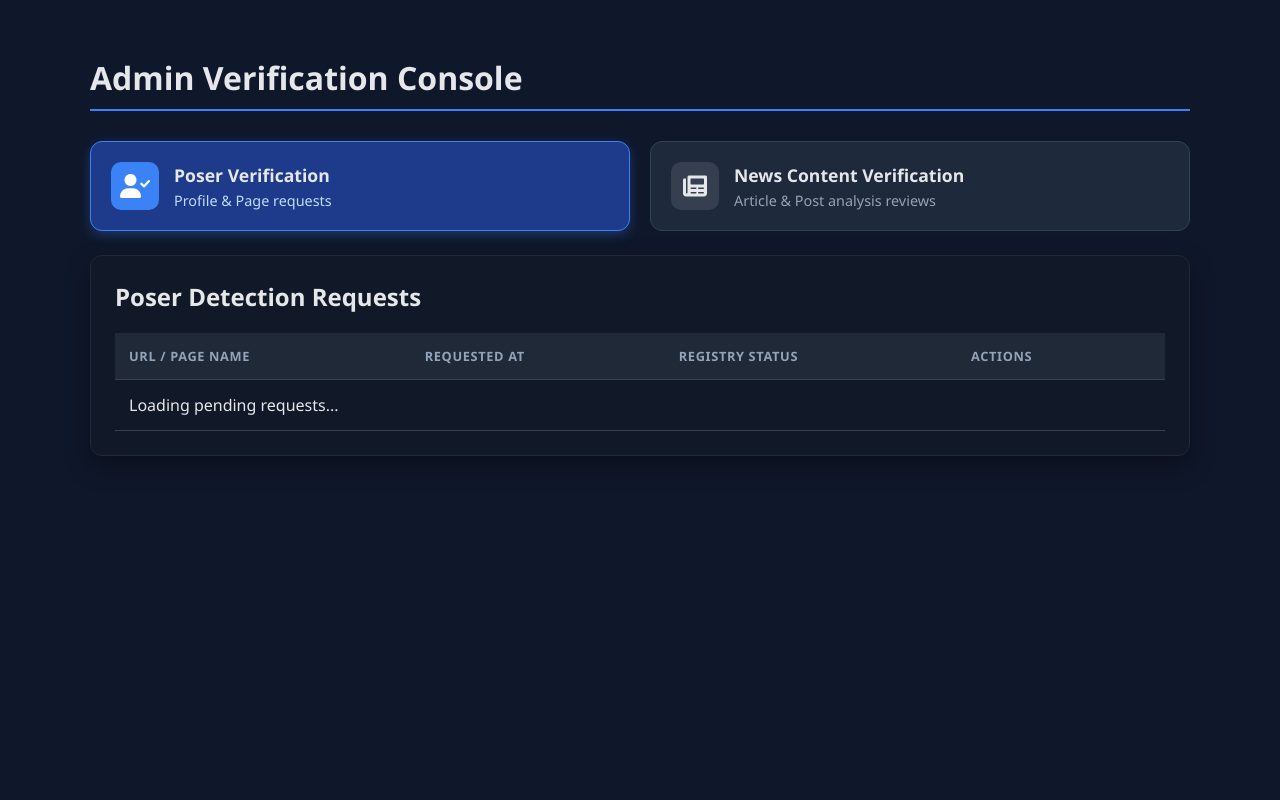
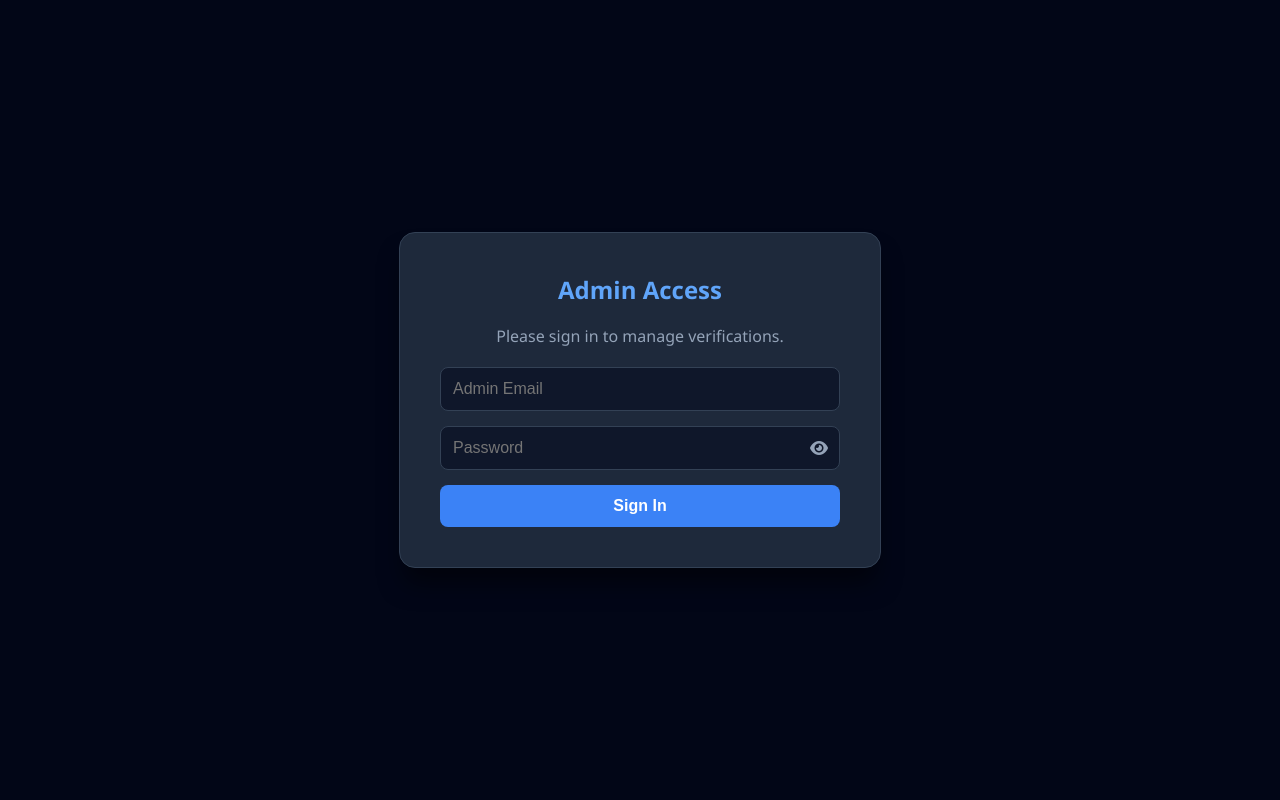
Before and after one commit to MojicaMhace/CrediNews, a PHP site: page /admin.html in a window 1280 px wide. Run offline with PHP 8.4, Linux system fonts and the light colour scheme; some libraries are stand-ins or nearby versions.

Commit message:
- Firestore Rules - Admin Sign In - Verify-News button

```diff
--- a/admin.html
+++ b/admin.html
@@ -6,33 +6,21 @@
     <title>CrediNews - Admin Panel</title>
     <link rel="stylesheet" href="https://cdnjs.cloudflare.com/ajax/libs/font-awesome/6.0.0/css/all.min.css">
     <style>
-        body { font-family: 'Segoe UI', Tahoma, Geneva, Verdana, sans-serif; background-color: #0f172a; color: #e5e7eb; padding: 32px; margin: 0; }
-        .container { max-width: 1100px; margin: 24px auto; }
+        body { font-family: 'Segoe UI', Tahoma, Geneva, Verdana, sans-serif; background-color: #0f172a; color: #e5e7eb; padding: 0; margin: 0; }
+        .container { max-width: 1100px; margin: 24px auto; padding: 0 20px; display: none; /* Hidden by default until login */ }
 
-        .header-title { border-bottom: 2px solid #3b82f6; padding-bottom: 10px; margin-bottom: 30px; }
+        .header-title { border-bottom: 2px solid #3b82f6; padding-bottom: 10px; margin-bottom: 30px; display: flex; justify-content: space-between; align-items: center; }
 
         /* Dashboard Tabs/Panels */
         .dashboard-panels { display: grid; grid-template-columns: 1fr 1fr; gap: 20px; margin-bottom: 24px; }
         .panel-card {
-            background: #1e293b;
-            padding: 20px;
-            border-radius: 12px;
-            border: 1px solid #334155;
-            cursor: pointer;
-            transition: all 0.2s;
-            display: flex;
-            align-items: center;
-            gap: 15px;
+            background: #1e293b; padding: 20px; border-radius: 12px; border: 1px solid #334155;
+            cursor: pointer; transition: all 0.2s; display: flex; align-items: center; gap: 15px;
         }
         .panel-card:hover { transform: translateY(-2px); border-color: #60a5fa; }
         .panel-card.active { background: #1e3a8a; border-color: #3b82f6; box-shadow: 0 4px 12px rgba(59, 130, 246, 0.3); }
-
         .panel-icon { width: 48px; height: 48px; background: rgba(255,255,255,0.1); border-radius: 10px; display: flex; align-items: center; justify-content: center; font-size: 24px; }
         .active .panel-icon { background: #3b82f6; color: white; }
-
-        .panel-info h3 { margin: 0; font-size: 1.1rem; }
-        .panel-info p { margin: 4px 0 0; color: #94a3b8; font-size: 0.9rem; }
-        .active .panel-info p { color: #bfdbfe; }
 
         /* Queue Container */
         .queue-section { background: #111827; padding: 24px; border-radius: 12px; box-shadow: 0 10px 25px rgba(0,0,0,0.35); border: 1px solid #1f2937; display: none; }
@@ -49,6 +37,7 @@
         .btn-approve { background-color: #16a34a; color: white; margin-right: 6px; }
         .btn-reject { background-color: #ef4444; color: white; }
         .btn:hover { filter: brightness(1.15); }
+        .btn-logout { background-color: #ef4444; color: white; padding: 8px 16px; font-size: 0.9rem; }
 
         .badge { display:inline-block; padding:4px 10px; border-radius:999px; font-size:0.75rem; font-weight:700; }
         .badge-verified { background:rgba(34,197,94,0.2); color:#4ade80; border:1px solid rgba(34,197,94,0.3); }
@@ -56,15 +45,77 @@
         .badge-news { background:rgba(59,130,246,0.2); color:#60a5fa; border:1px solid rgba(59,130,246,0.3); }
 
         a.link-item { color: #60a5fa; text-decoration: none; font-weight: 500; display: block; max-width: 300px; white-space: nowrap; overflow: hidden; text-overflow: ellipsis; }
-        a.link-item:hover { text-decoration: underline; color: #93c5fd; }
+
+        /* --- LOGIN MODAL STYLES --- */
+        #login-overlay {
+            position: fixed; top: 0; left: 0; width: 100%; height: 100%;
+            background: #020617; display: flex; align-items: center; justify-content: center; z-index: 1000;
+        }
+        .login-box {
+            background: #1e293b; padding: 40px; border-radius: 16px; width: 100%; max-width: 400px;
+            box-shadow: 0 20px 25px -5px rgba(0, 0, 0, 0.5); border: 1px solid #334155; text-align: center;
+        }
+        .login-input {
+            width: 100%; padding: 12px; margin-bottom: 15px; background: #0f172a; border: 1px solid #334155;
+            color: white; border-radius: 8px; box-sizing: border-box; font-size: 1rem;
+        }
+        .login-input:focus { border-color: #3b82f6; outline: none; }
+        .login-btn-submit {
+            width: 100%; padding: 12px; background: #3b82f6; color: white; border: none; border-radius: 8px;
+            font-size: 1rem; font-weight: bold; cursor: pointer; transition: background 0.2s;
+        }
+        .login-btn-submit:hover { background: #2563eb; }
+        .error-msg { color: #ef4444; margin-top: 10px; font-size: 0.9rem; display: none; }
+
+        /* --- NEW: PASSWORD WRAPPER STYLES --- */
+        .password-wrapper {
+            position: relative;
+            width: 100%;
+            margin-bottom: 15px;
+        }
+        .password-wrapper input {
+            margin-bottom: 0; /* Margin handled by wrapper */
+            padding-right: 40px; /* Space for the eye icon */
+        }
+        .toggle-password {
+            position: absolute;
+            right: 12px;
+            top: 50%;
+            transform: translateY(-50%);
+            color: #94a3b8;
+            cursor: pointer;
+            font-size: 1rem;
+        }
+        .toggle-password:hover { color: #e2e8f0; }
 
         @keyframes fadeIn { from { opacity: 0; transform: translateY(5px); } to { opacity: 1; transform: translateY(0); } }
     </style>
 </head>
 <body>
 
-<div class="container">
-    <h1 class="header-title">Admin Verification Console</h1>
+<div id="login-overlay">
+    <div class="login-box">
+        <h2 style="margin-top:0; color:#60a5fa;">Admin Access</h2>
+        <p style="color:#94a3b8; margin-bottom:20px;">Please sign in to manage verifications.</p>
+        <form id="loginForm">
+            <input type="email" id="adminEmail" class="login-input" placeholder="Admin Email" required>
+
+            <div class="password-wrapper">
+                <input type="password" id="adminPassword" class="login-input" placeholder="Password" required>
+                <i class="fas fa-eye toggle-password" id="togglePassword"></i>
+            </div>
+
+            <button type="submit" class="login-btn-submit">Sign In</button>
+            <div id="loginError" class="error-msg"></div>
+        </form>
+    </div>
+</div>
+
+<div class="container" id="mainContainer">
+    <div class="header-title">
+        <h1 style="margin:0;">Admin Verification Console</h1>
+        <button id="logoutBtn" class="btn btn-logout">Logout <i class="fas fa-sign-out-alt"></i></button>
+    </div>
 
     <div class="dashboard-panels">
         <div class="panel-card active" onclick="switchTab('poser')">
@@ -120,37 +171,109 @@
 </div>
 
 <script type="module">
-    // 1. AUTH
-    const secret = prompt("Enter Admin Password:");
-    if(secret !== "CrediNews_040412") {
-        document.body.innerHTML = "<h1 style='color:red; text-align:center; margin-top:50px;'>ACCESS DENIED</h1>";
-        throw new Error("Wrong Password");
-    }
-
-    // 2. FIREBASE IMPORTS
+    // 1. FIREBASE IMPORTS
     import { initializeApp } from "https://www.gstatic.com/firebasejs/10.7.1/firebase-app.js";
+    import { getAuth, signInWithEmailAndPassword, onAuthStateChanged, signOut } from "https://www.gstatic.com/firebasejs/10.7.1/firebase-auth.js";
     import { getFirestore, collection, getDocs, addDoc, deleteDoc, doc, serverTimestamp, query, where, updateDoc }
     from "https://www.gstatic.com/firebasejs/10.7.1/firebase-firestore.js";
 
-    // 3. CONFIG
+    // 2. CONFIG - UPDATED TO C6433
     const firebaseConfig = {
-        apiKey: "AIzaSyBB-DI9bjMXFx4-DFw2Nbr5F4Av7YCgM2U",
-        authDomain: "credinews-2e5c0.firebaseapp.com",
-        projectId: "credinews-2e5c0",
-        storageBucket: "credinews-2e5c0.firebasestorage.app",
-        messagingSenderId: "862665853708",
-        appId: "1:862665853708:web:bb9dcef6418920df7c1729"
+      apiKey: "AIzaSyCjjNo-ljRh-STMj5ZvKR8m29tAX2fRWkE",
+      authDomain: "credinews-c6433.firebaseapp.com",
+      projectId: "credinews-c6433",
+      storageBucket: "credinews-c6433.firebasestorage.app",
+      messagingSenderId: "379730284424",
+      appId: "1:379730284424:web:d3bd346663e7c3f97d743d",
+      measurementId: "G-3S77HYYH0X"
     };
 
+    console.log("🔥 Admin Panel Connecting to:", firebaseConfig.projectId);
+
     const app = initializeApp(firebaseConfig);
+    const auth = getAuth(app);
     const db = getFirestore(app);
 
     const POSER_PENDING_COL = "pending_verifications";
     const POSER_VERIFIED_COL = "verified_registry";
-
-    // NEW COLLECTIONS
     const NEWS_PENDING_COL = "pending_news_verification";
     const NEWS_RESULTS_COL = "facebook_verification_results";
+
+    // 3. UI & AUTH LOGIC
+    const loginOverlay = document.getElementById('login-overlay');
+    const mainContainer = document.getElementById('mainContainer');
+    const loginForm = document.getElementById('loginForm');
+    const loginError = document.getElementById('loginError');
+
+    // NEW: Toggle Password Logic
+    const togglePassword = document.getElementById('togglePassword');
+    const passwordInput = document.getElementById('adminPassword');
+
+    togglePassword.addEventListener('click', function () {
+        // Toggle the type attribute
+        const type = passwordInput.getAttribute('type') === 'password' ? 'text' : 'password';
+        passwordInput.setAttribute('type', type);
+
+        // Toggle the eye icon class
+        this.classList.toggle('fa-eye');
+        this.classList.toggle('fa-eye-slash');
+    });
+
+    // Listener: Check if user is logged in
+    onAuthStateChanged(auth, (user) => {
+        if (user) {
+            // User is signed in.
+            console.log("✅ Admin Logged In:", user.email);
+            loginOverlay.style.display = 'none';
+            mainContainer.style.display = 'block';
+
+            // Load Initial Data
+            loadPoserRequests();
+        } else {
+            // User is signed out.
+            console.log("No user logged in.");
+            loginOverlay.style.display = 'flex';
+            mainContainer.style.display = 'none';
+        }
+    });
+
+    // Handle Login Form Submit
+    loginForm.addEventListener('submit', (e) => {
+        e.preventDefault();
+        const email = document.getElementById('adminEmail').value;
+        const password = passwordInput.value;
+        const btn = document.querySelector('.login-btn-submit');
+
+        loginError.style.display = 'none';
+        btn.textContent = 'Signing in...';
+        btn.disabled = true;
+
+        signInWithEmailAndPassword(auth, email, password)
+            .then((userCredential) => {
+                // Success: onAuthStateChanged will handle the UI switch
+                btn.textContent = 'Success!';
+            })
+            .catch((error) => {
+                console.error(error);
+                let msg = "Login Failed: " + error.message;
+                if(error.code === 'auth/invalid-credential') {
+                   msg = "Invalid Password. Please check if user exists in Project: " + firebaseConfig.projectId;
+                }
+                loginError.textContent = msg;
+                loginError.style.display = 'block';
+                btn.textContent = 'Sign In';
+                btn.disabled = false;
+            });
+    });
+
+    // Handle Logout
+    document.getElementById('logoutBtn').addEventListener('click', () => {
+        if(confirm("Are you sure you want to logout?")) {
+            signOut(auth).then(() => {
+                location.reload();
+            });
+        }
+    });
 
     // --- TAB SWITCHING ---
     window.switchTab = function(tab) {
@@ -168,7 +291,7 @@
         }
     }
 
-    // --- POSER LOGIC (Existing) ---
+    // --- DATA LOADING ---
     async function loadPoserRequests() {
         const tableBody = document.getElementById('poserTableBody');
         tableBody.innerHTML = "<tr><td colspan='4'>Loading...</td></tr>";
@@ -212,43 +335,10 @@
             }
         } catch (error) {
             console.error(error);
-            tableBody.innerHTML = "<tr><td colspan='4' style='color:#ef4444;'>Error loading data.</td></tr>";
+            tableBody.innerHTML = `<tr><td colspan='4' style='color:#ef4444;'>Error: ${error.message} (Permissions)</td></tr>`;
         }
     }
 
-    async function approvePoser(docId, url) {
-        if(!confirm(`Verify this Profile/Page?\n${url}`)) return;
-        try {
-            await addDoc(collection(db, POSER_VERIFIED_COL), {
-                url: (url || '').trim(),
-                is_verified_source: true,
-                is_verified: true,
-                category: "Official Entity",
-                added_at: serverTimestamp(),
-                notes: "Manual Admin Verification"
-            });
-            await deleteDoc(doc(db, POSER_PENDING_COL, docId));
-
-            // Try to clear cache via API
-            fetch('http://127.0.0.1:5001/api/poser/admin_mark_verified', {
-                method: 'POST',
-                headers: { 'Content-Type': 'application/json' },
-                body: JSON.stringify({ url: url, admin_secret: secret })
-            }).catch(e => console.warn(e));
-
-            loadPoserRequests();
-        } catch (e) { alert(e.message); }
-    }
-
-    async function rejectPoser(docId) {
-        if(!confirm("Reject and remove this request?")) return;
-        try {
-            await deleteDoc(doc(db, POSER_PENDING_COL, docId));
-            loadPoserRequests();
-        } catch (e) { alert(e.message); }
-    }
-
-    // --- NEWS CONTENT LOGIC (New) ---
     async function loadNewsRequests() {
         const tableBody = document.getElementById('newsTableBody');
         tableBody.innerHTML = "<tr><td colspan='4'>Loading...</td></tr>";
@@ -287,16 +377,40 @@
             }
         } catch (error) {
             console.error(error);
-            tableBody.innerHTML = "<tr><td colspan='4' style='color:#ef4444;'>Error loading data.</td></tr>";
+            tableBody.innerHTML = `<tr><td colspan='4' style='color:#ef4444;'>Error: ${error.message} (Permissions)</td></tr>`;
         }
     }
 
+    // --- ACTIONS ---
+    async function approvePoser(docId, url) {
+        if(!confirm(`Verify this Profile/Page?\n${url}`)) return;
+        try {
+            await addDoc(collection(db, POSER_VERIFIED_COL), {
+                url: (url || '').trim(),
+                is_verified_source: true,
+                is_verified: true,
+                category: "Official Entity",
+                added_at: serverTimestamp(),
+                notes: "Manual Admin Verification"
+            });
+            await deleteDoc(doc(db, POSER_PENDING_COL, docId));
+            loadPoserRequests();
+        } catch (e) { alert(e.message); }
+    }
+
+    async function rejectPoser(docId) {
+        if(!confirm("Reject and remove this request?")) return;
+        try {
+            await deleteDoc(doc(db, POSER_PENDING_COL, docId));
+            loadPoserRequests();
+        } catch (e) { alert(e.message); }
+    }
+
     async function acceptNews(reqId, resultId) {
-        if(!confirm("Mark this content as CREDIBLE in the main database?")) return;
+        if(!confirm("Mark this content as CREDIBLE?")) return;
         if(!resultId) { alert("Error: Missing Link to Result ID"); return; }
 
         try {
-            // 1. Update the MAIN result
             const resultRef = doc(db, NEWS_RESULTS_COL, resultId);
             await updateDoc(resultRef, {
                 label: "Credible",
@@ -306,8 +420,6 @@
                 adminReviewed: true,
                 reviewedAt: serverTimestamp()
             });
-
-            // 2. Remove from pending queue
             await deleteDoc(doc(db, NEWS_PENDING_COL, reqId));
             alert("Updated Status: Credible");
             loadNewsRequests();
@@ -319,26 +431,21 @@
         if(!resultId) { alert("Error: Missing Link to Result ID"); return; }
 
         try {
-            // 1. Update the MAIN result
             const resultRef = doc(db, NEWS_RESULTS_COL, resultId);
             await updateDoc(resultRef, {
                 label: "Low Credibility",
                 credibilityLabel: "Low Credibility",
-                credibilityScore: 20, // Low score
+                credibilityScore: 20,
                 aiVerdict: "Flagged by Admin",
                 adminReviewed: true,
                 reviewedAt: serverTimestamp()
             });
-
-            // 2. Remove from pending queue
             await deleteDoc(doc(db, NEWS_PENDING_COL, reqId));
             alert("Updated Status: Low Credibility");
             loadNewsRequests();
         } catch (e) { alert("Error updating record: " + e.message); }
     }
 
-    // Initial Load
-    loadPoserRequests();
 </script>
 
 </body>
```
Also changed, not shown: verify-news.css (+4 -4 lines), 1 other file.
